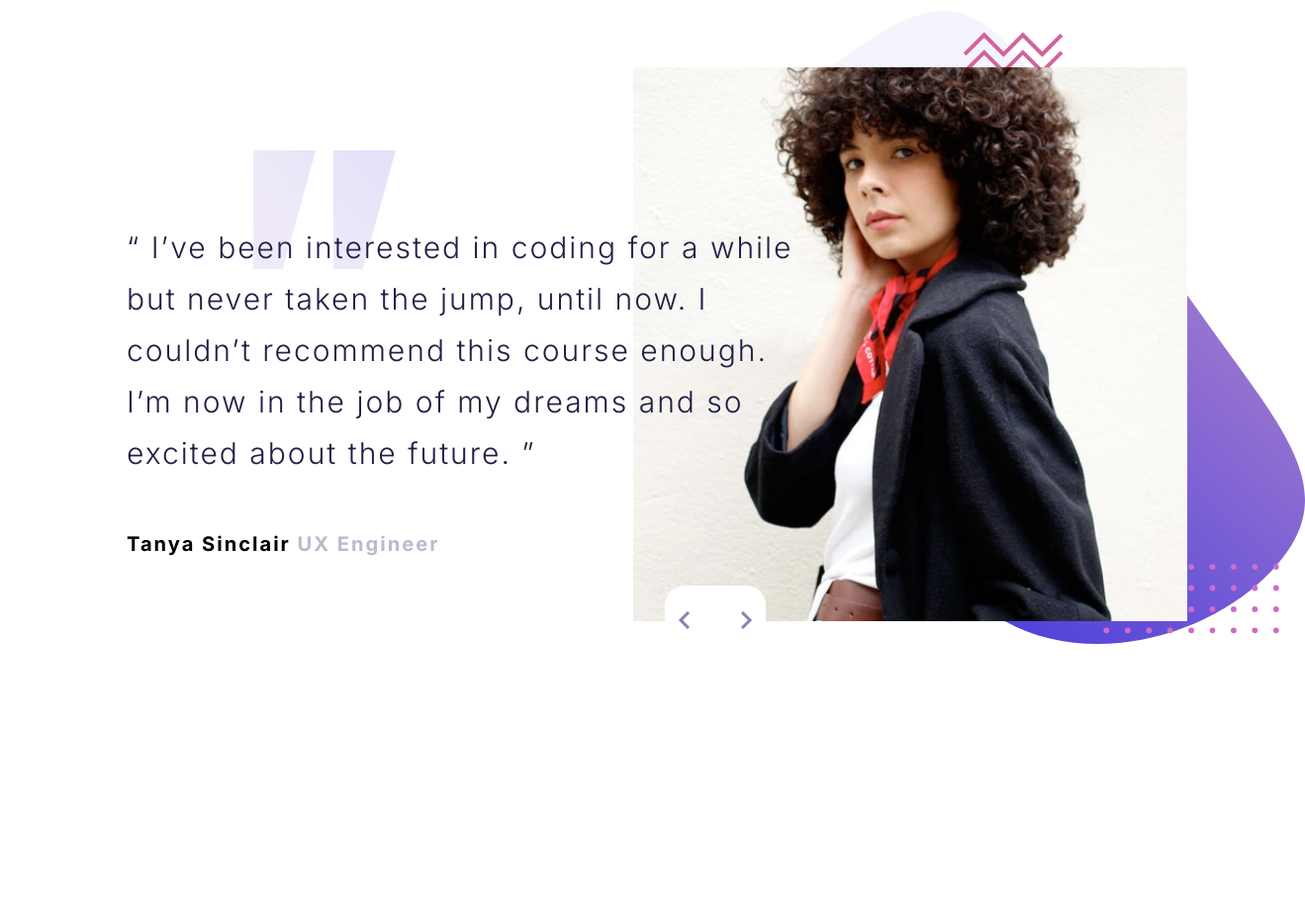
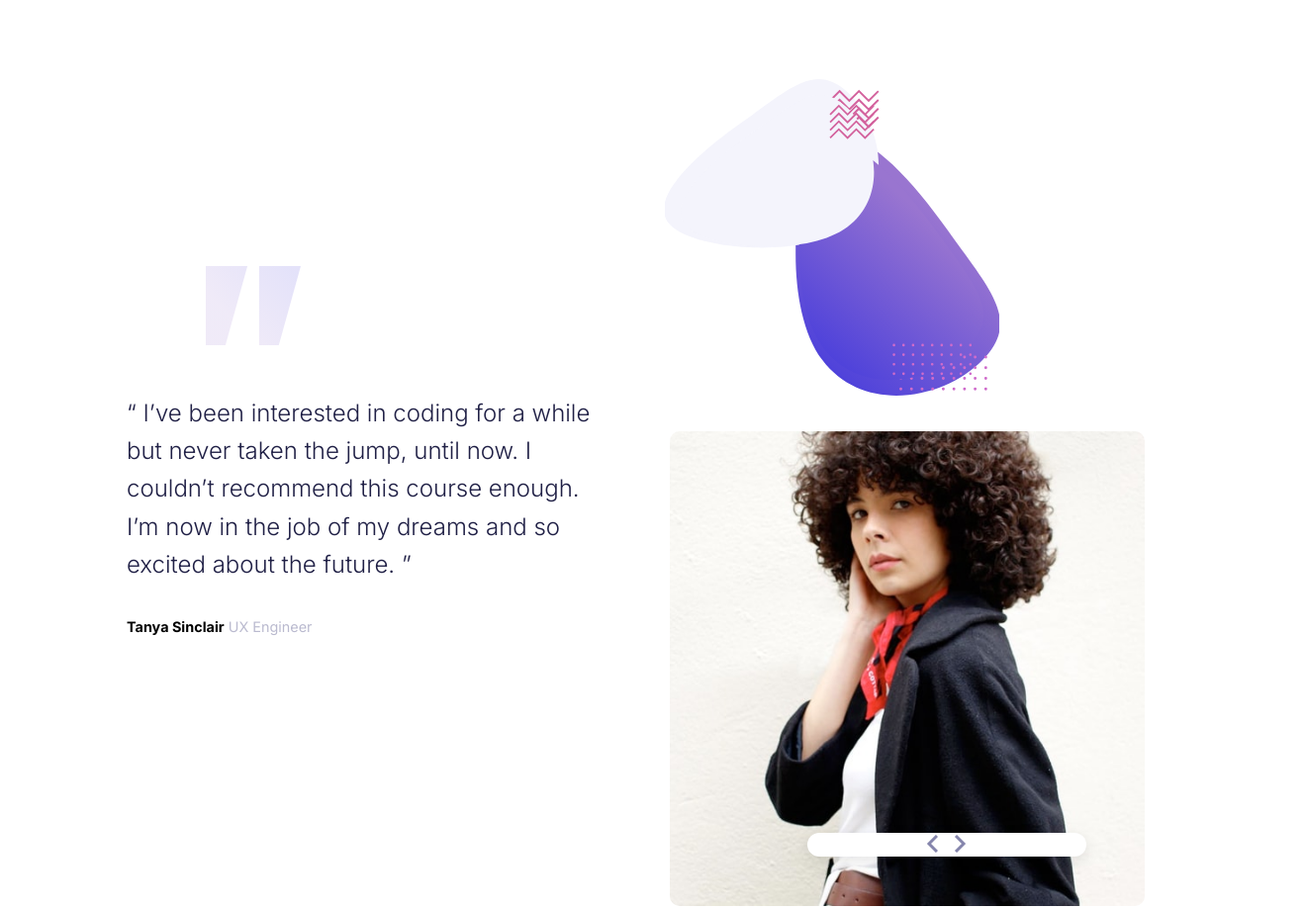
Before and after one commit to munam-coder/my-frontend-practice-project-, a plain HTML site: page coding bootcamp/index.html in a window 1280 px wide. Shown: the whole page at 99% size, 1319 px wide, since content can reach past the window. Drawn offline with Linux system fonts and the light colour scheme.

Commit message:
Update style.css

```diff
--- a/coding bootcamp/style.css
+++ b/coding bootcamp/style.css
@@ -1,94 +1,109 @@
-* {
+ *{
      margin: 0;
      padding: 0;
-    font-family: "Inter";
+     font-family: "Inter", sans-serif;
+     box-sizing: border-box;
  }
 
  .contaniner {
      display: flex;
-
+     justify-content: space-between;
+     align-items: center;
+     padding: 5vh 10vw;
+     flex-wrap: nowrap;
+     gap: 5vw;
+     position: relative;
  }
 
  .left {
-    margin-left: 10vw;
+     flex: 1;
+     position: relative;
  }
 
+ .right {
+     flex: 1;
+     position: relative;
+ }
 
  .quatepattern {
      position: absolute;
-    top: 50%;
-    margin-left: 16vh;
-    transform: translateY(-200%);
+     top: 0;
+     left: 0;
+     transform: translateY(-60%);
  }
 
  .quatepatimg {
-    height: 15vh;
+     height: 10vh;
      width: auto;
  }
 
  .qoute {
-    position: absolute;
-    top: 50%;
-    transform: translateY(-50%);
-    font-family: "Inter";
-    font-size: 30px;
+     font-size: 1.5rem;
      font-weight: 300;
-    letter-spacing: 2px;
-    line-height: 6.5vh;
+     line-height: 1.6;
      color: hsl(240, 38%, 20%);
-    z-index: 999;
+     z-index: 1;
  }
 
  .qoute h6 {
-    margin-top: 5vh;
+     margin-top: 2rem;
      color: hsl(240, 18%, 77%);
+     font-weight: normal;
+     font-size: 0.9rem;
  }
 
  .qoute span {
      color: black;
-}
-
-
-.right {
-    margin-left: 40vw;
+     font-weight: bold;
  }
 
  .backgroundimage {
-    height: 80vh;
-    width: auto;
-    transform: translateY(11px);
+     background-image: url("./coding-bootcamp-testimonials-slider-master/images/pattern-bg.svg");
+     background-size: cover;
+     background-repeat: no-repeat;
+     background-position: center;
+     padding: 1rem;
+     border-radius: 10px;
+     position: relative;
  }
 
  .tanyaimg {
-    height: 70vh;
-    width: auto;
-    margin-top: 8vh;
-    transform: translateY(-80vh);
-    z-index: 5;
+     height: auto;
+     width: 80%;
+     max-height: 500px;
+     object-fit: cover;
+     border-radius: 10px;
+     position: relative;
+     z-index: 2;
  }
 
-.btn{
+ .btn {
      display: flex;
      justify-content: center;
      align-items: center;
-    height: 9vh;
-    width: 8vw;
-
-    background-color: rgb(255, 255, 255);
-    margin-left: 2.5vw;
-    border-radius: 20px;
-      transform: translateY(-85vh);
-      gap: 4vw;
-      cursor: pointer;
-
-
+     height: 60px;
+     width: 100px;
+     background-color: white;
+     border-radius: 30px;
+     position: absolute;
+     bottom: -10px;
+     left: 30%;
+     transform: translateX(-50%);
+     box-shadow: 0px 5px 15px rgba(0, 0, 0, 0.1);
+     gap: 2vw;
+     z-index: 3;
  }
 
-.workbtn{
+ .workbtn {
      border: none;
      background: none;
+     cursor: pointer;
  }
 
+ img {
+     max-width: 100%;
+     height: auto;
+ }
 
  .coding-bootcamp-section {
      display: none;
@@ -97,3 +112,81 @@
  .coding-bootcamp-section-active {
      display: block;
  }
+
+ @media (max-width:600px) {
+     .contaniner {
+         flex-direction: column-reverse;
+         align-items: center;
+     }
+
+     .left,
+     .right {
+         margin: 0;
+         width: 100%;
+         text-align: center;
+         position: static;
+     }
+
+     .qoute {
+         position: static;
+         /* transform: none; */
+         font-size: 1rem;
+         line-height: 1.6;
+         padding: 0rem;
+         bottom: -10px;
+         transform: translateY(-6rem);
+     }
+ }
+
+
+ .quatepattern {
+     position: static;
+     transform: translateY(-46px);
+     margin-left: 80px;
+     width: 100px;
+     height: auto;
+ }
+
+ .quatepatimg {
+     width: auto;
+ }
+
+ .rightbackgroundimage {
+     position: relative;
+ }
+
+ .backgroundimage {
+     margin-top: 5vh;
+     height: 20rem;
+     width: auto;
+ }
+
+ .tanyaimg {
+     height: auto;
+     width: 70rem;
+     transform: none;
+     margin-top: 2rem;
+     margin-left: 5px;
+     margin-right: 5px;
+ }
+
+
+ .qoute br {
+     display: block;
+ }
+
+ .qoute p br {
+     display: none;
+ }
+
+ .btn {
+
+     transform: none;
+     margin: 4rem auto;
+     z-index: 10;
+     width: 22vw;
+     height: 3vh;
+     gap: 1rem;
+     border-radius: 999px;
+
+ }
```
Lines whose indentation alone changed are shown as unchanged.
